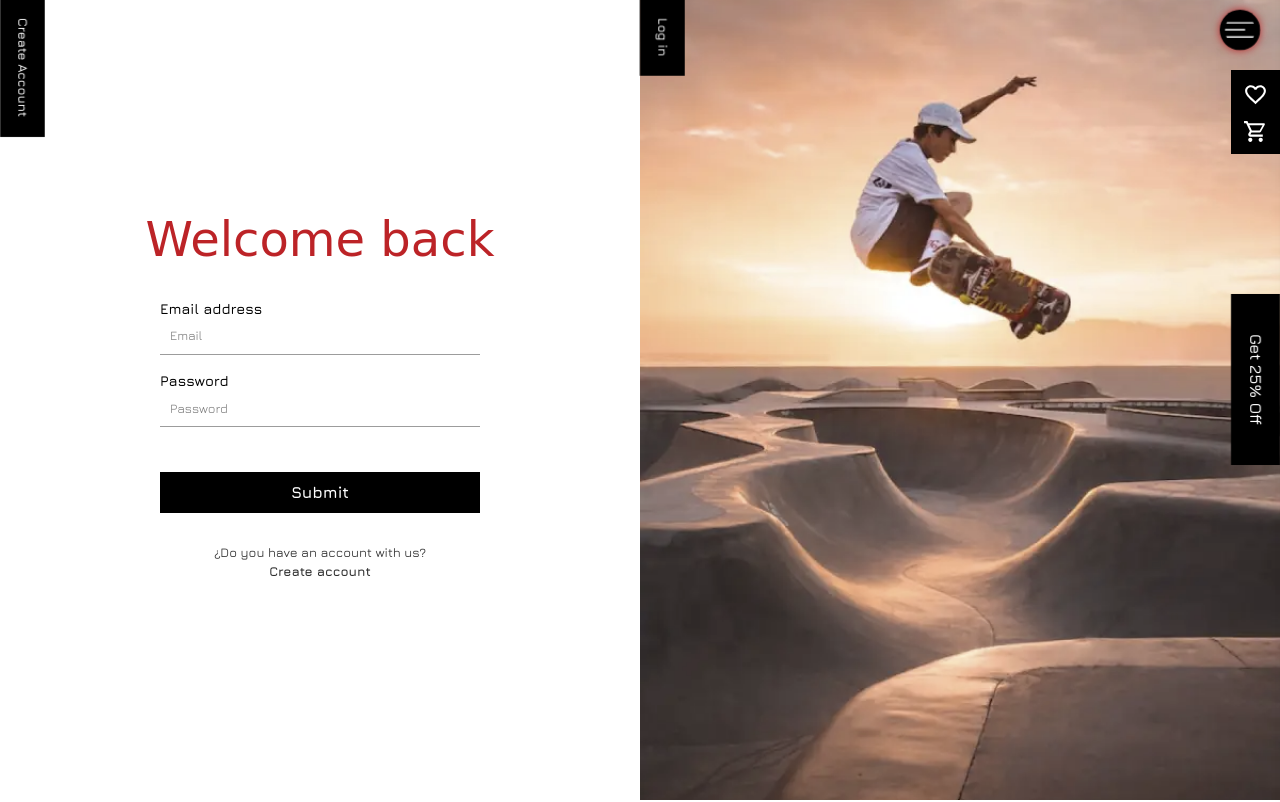
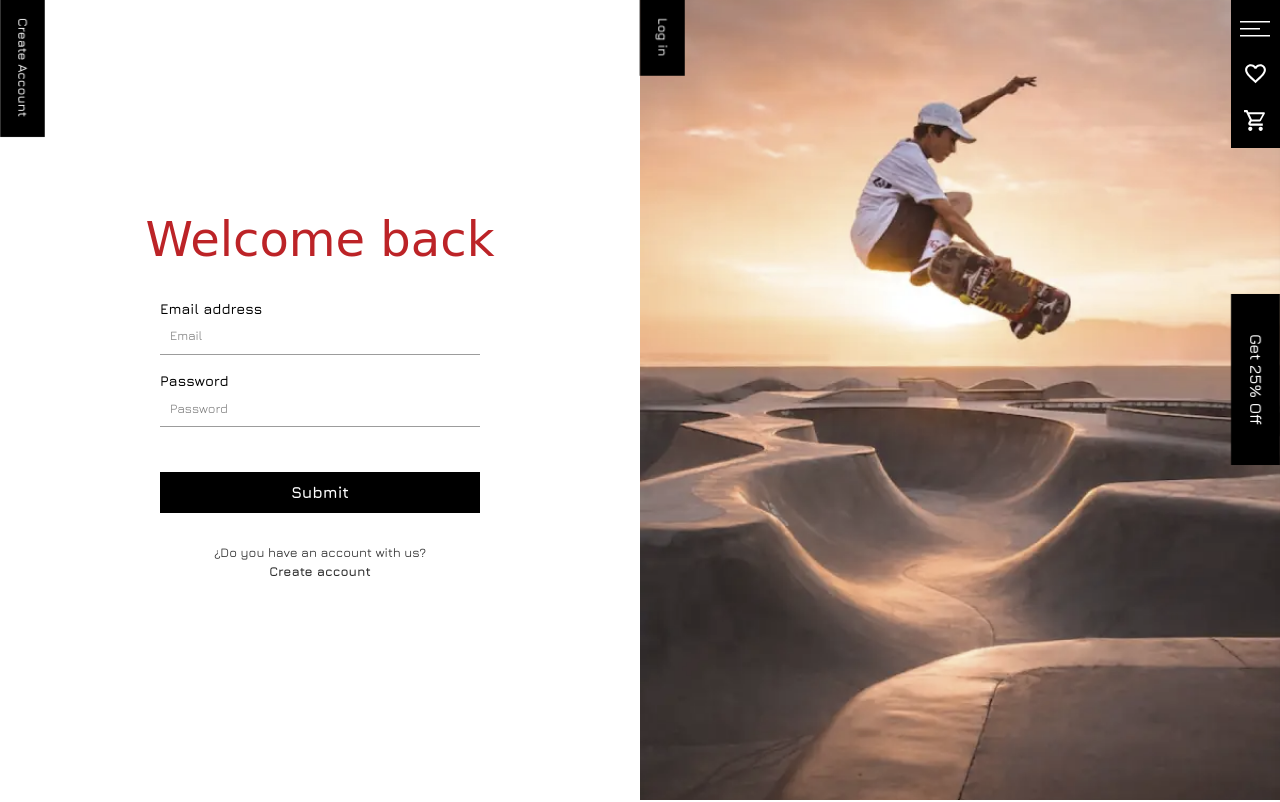
Before and after one commit to DIGORACCOON4279/TagBreakaLeg, a website: page index.html in a window 1280 px wide. Shown: the top 802 px of the page. Drawn offline with nearby package versions, Linux system fonts and the light colour scheme; a web font is replaced by a local one.

Commit message:
SideMenu done

```diff
--- a/index.html
+++ b/index.html
@@ -28,11 +28,10 @@
 </head>
 <body>
     <header class="headerSignIn">
-        <label for="menuSide">
+        <!-- <label for="menuSide">
             <img class="drawerIcon" src="img/menu_Icon.svg" alt="Menu icon">
-        </label>
+        </label> -->
         <input id="menuSide" type="checkbox">
-
         <nav class="menuSide">
             <section class="top">
                 <img class="brand" src="img/skullLogo.svg" alt="Break a Leg brand">
@@ -70,6 +69,11 @@
 
         <nav class="menuIcons">
             <ul>
+                <li>
+                    <label for="menuSide" class="menu">
+                        <img class="drawerIcon" src="img/menu_Icon.svg" alt="Menu icon">
+                    </label>
+                </li>
                 <li>
                     <label for="wishlistSide" class="wishHeadLine">
                         <img class="wishlistIcon" src="img/wishlist_White_Icon.svg" alt="Heart icon">
--- a/scss/_sign_In.scss
+++ b/scss/_sign_In.scss
@@ -341,41 +341,41 @@ body{
     // align-items: center;
     // padding:0px 30px;
     // z-index: 10;
-    label{
-        .drawerIcon{
-            width:40px;
-            height: 40px;
-            cursor: pointer;
-            position: fixed;
-            top:10px;
-            right:20px;
-            z-index: 10;
-            border-radius: 50%;
-            padding: 5px;
-            background-color: #000000;
-            transition: transform 0.3s ease-in-out;
-            &:hover{
-                transform: translateY(0%) scale(105%);
-                filter:drop-shadow(0 0 6px #BC2327);
-            }
-            animation: drawer 2s linear infinite;
-            @keyframes drawer{
-                0%{
-                    filter:drop-shadow(0 0 2px #BC2327);
-                    transform: scale(100%);
-                }
-                100%{
-                    filter:drop-shadow(0 0 6px #BC2327);
-                    transform: scale(103%);
-                }
-            }
-        }
-    }
+    // label{
+    //     .drawerIcon{
+    //         width:40px;
+    //         height: 40px;
+    //         cursor: pointer;
+    //         position: fixed;
+    //         top:10px;
+    //         right:20px;
+    //         z-index: 10;
+    //         border-radius: 50%;
+    //         padding: 5px;
+    //         background-color: #000000;
+    //         transition: transform 0.3s ease-in-out;
+    //         &:hover{
+    //             transform: translateY(0%) scale(105%);
+    //             filter:drop-shadow(0 0 6px #BC2327);
+    //         }
+    //         animation: drawer 2s linear infinite;
+    //         @keyframes drawer{
+    //             0%{
+    //                 filter:drop-shadow(0 0 2px #BC2327);
+    //                 transform: scale(100%);
+    //             }
+    //             100%{
+    //                 filter:drop-shadow(0 0 6px #BC2327);
+    //                 transform: scale(103%);
+    //             }
+    //         }
+    //     }
+    // }
     .menuIcons{
         width:49.19px;
         height:auto;
         position: fixed;
-        top:70px;
+        top:0px;
         right:0%;
         z-index: 1;
         animation: getoff 0.5s linear;
@@ -396,7 +396,7 @@ body{
             align-items: center;
             li{
                 list-style-type: none;
-                padding: 5px 0px;
+                padding: 10px 0px;
                 .wishHeadLine, .cartShop{
                     .wishlistIcon, .cartIcon{
                         cursor: pointer;
@@ -406,6 +406,12 @@ body{
                             transform: scale(120%);
                             filter:drop-shadow(0 0 10px #696061);
                         }
+                    }
+                }
+                .menu{
+                    position: static;
+                    .drawerIcon{
+                        width:30px;
                     }
                 }
             }
```
Also changed, not shown: css/main.css, 1 other file.
